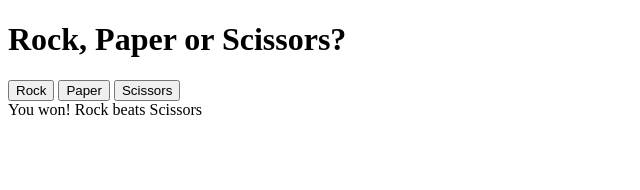
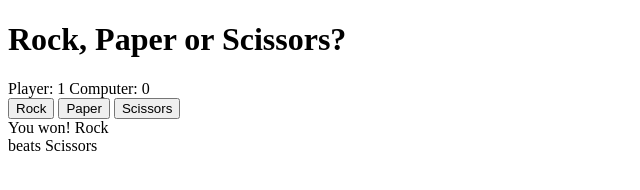
Before and after one commit to pj-pj-pj/rock-paper-scissors, a plain HTML site: page index.html in a window 1280 px wide. Both pictures are taken after a click on the button "Rock". Shown: the whole page, without its empty margins (0-640 px from the left). Drawn offline with Linux system fonts and the light colour scheme.

Commit message:
added scoring feature

```diff
--- a/index.html
+++ b/index.html
@@ -11,11 +11,16 @@
     <h1>Rock, Paper or Scissors?</h1>
   </div>
   <div>
+    <span><span>Player: </span> <span id="player-score">0</span></span>
+    <span><span>Computer: </span><span id="computer-score">0</span></span>
+  </div>
+  <div id="winner"> </div>
+  <div>
     <button class="choice">Rock</button>
     <button class="choice">Paper</button>
     <button class="choice">Scissors</button>
   </div>
-    <div class="results"> </div>
+  <div id="roundResult"></div>
   <script src="script.js"></script>
 </body>
 </html>
--- a/script.js
+++ b/script.js
@@ -1,48 +1,84 @@
 function getChoice() {
-  const	choices = ['Rock', 'Paper', 'Scissors'];
-  return choices[Math.floor(Math.random() * (choices.length))];
+  return Math.floor(Math.random() * 3);
 }
 
-function playRound(playerSelection, computerSelection) {
-    let tie = "It's a tie!";
-    let victory = `You won! ${playerSelection} beats ${computerSelection}`;
-    let defeat = `You lose! ${computerSelection} beats ${playerSelection}`;
+function playRound(player, computer) {
+  const result = Math.abs(computer - player);
+	const bigger = Math.max(player, computer);
+	const smaller = Math.min(player, computer)
 
-    if (playerSelection == computerSelection) {
-        return tie;
-    }
+	let winner = " ";
 
-    if (playerSelection == 'Rock') {
-        if (computerSelection == 'Scissors') {
-            return victory;
-        } else if (computerSelection == 'Paper') {
-            return defeat;
-        }
-    }
+	switch (result) {
+		case 0:
+			return "tie";
+		case 1:
+			winner = (bigger == player) ? "player" : "computer";
+		default:
+			winner = (smaller == player) ? "player" : "computer";
+	}
 
-    if (playerSelection == 'Paper') {
-        if (computerSelection == 'Rock') {
-            return victory;
-        } else if (computerSelection == 'Scissors') {
-            return defeat;
-        }
-    }
+	addPoint(winner);
+	return winner;
+}
 
-    if (playerSelection == 'Scissors') {
-        if (computerSelection == 'Paper') {
-            return victory;
-        } else if (computerSelection == 'Rock') {
-            return defeat;
-        }
-    }
+function addPoint(winner) {
+	if (winner == "player") {
+		playerScore++;
+	} else if (winner == "computer") {
+		computerScore++;
+	} else {
+		return;
+	}
+}
+
+function updateScore() {
+	document.getElementById('player-score').innerText = playerScore;
+	document.getElementById('computer-score').innerText = computerScore;
 }
 
 function game() {
-	const result = document.querySelector('.results');
-	result.innerText = playRound(this.innerText, getChoice())
+	const selection = ['Rock', 'Paper', 'Scissors'];
 
+	const playerChoice = buttons.indexOf(this);
+	const computerChoice = getChoice();
+
+	const winner = playRound(playerChoice, computerChoice);
+	const winnerHolder = document.querySelector('#winner');
+	const resultholder = document.querySelector('#roundResult');
+
+	winnerHolder.innerText = " "; //clears winnerHolder when
+
+	updateScore();
+
+	if (playerScore == 5) {
+		winnerHolder.innerText = "PLAYER WINS!"
+		playerScore = 0;
+		computerScore = 0;
+		return;
+	}
+
+	if (computerScore == 5) {
+		winnerHolder.innerText = "COMPUTER WINS!"
+		playerScore = 0;
+		computerScore = 0;
+		return;
+	}
+
+	if (winner == "player") {
+		resultholder.innerText = `You won! ${selection[playerChoice]}
+															beats ${selection[computerChoice]}`;
+	} else if (winner == "computer") {
+		resultholder.innerText = `You lost! ${selection[playerChoice]}
+															beats ${selection[computerChoice]}`;
+	} else {
+		resultholder.innerText = "It's a tie."
+	}
 }
 
-const buttons = document.querySelectorAll('.choice');
+let playerScore = 0;
+let computerScore = 0;
+
+const buttons = Array.from(document.querySelectorAll('.choice'));
 
 buttons.forEach(choice => {choice.addEventListener('click', game)});
```
Lines whose indentation alone changed are shown as unchanged.
